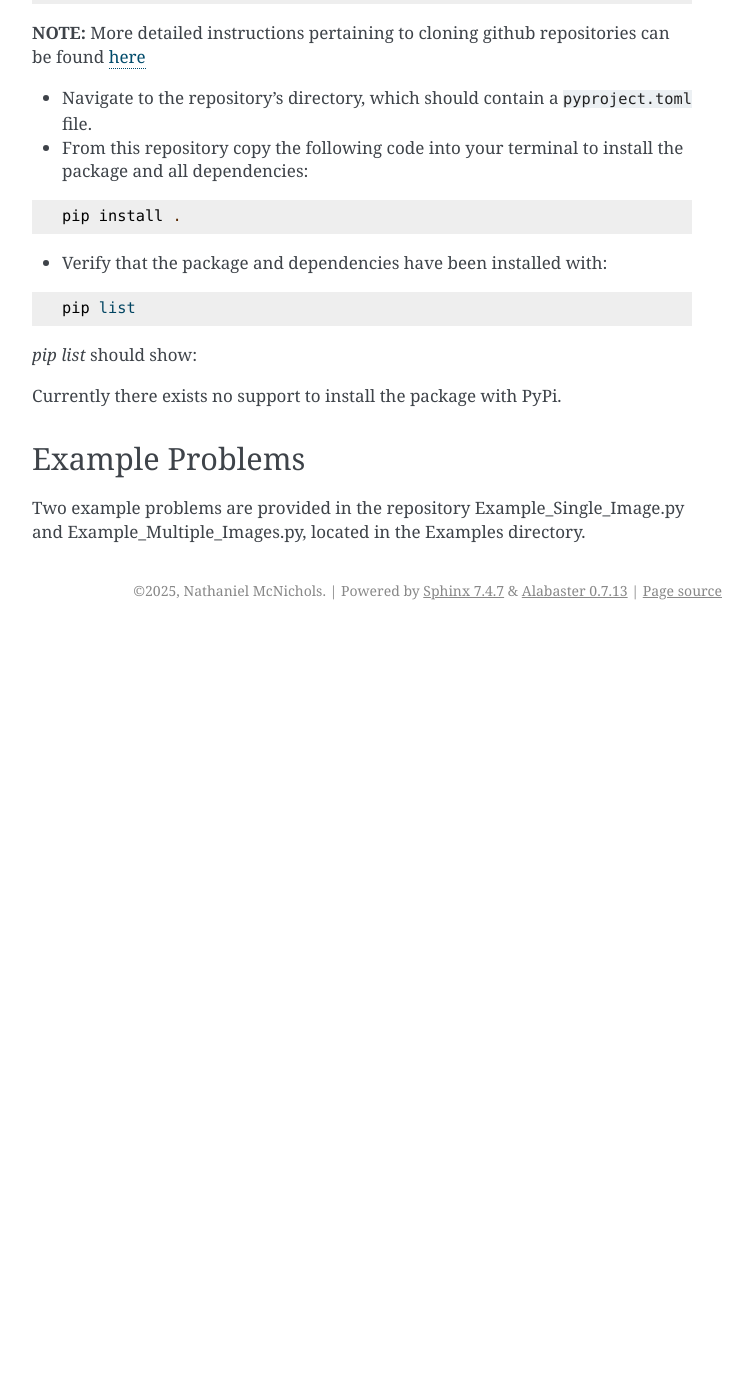
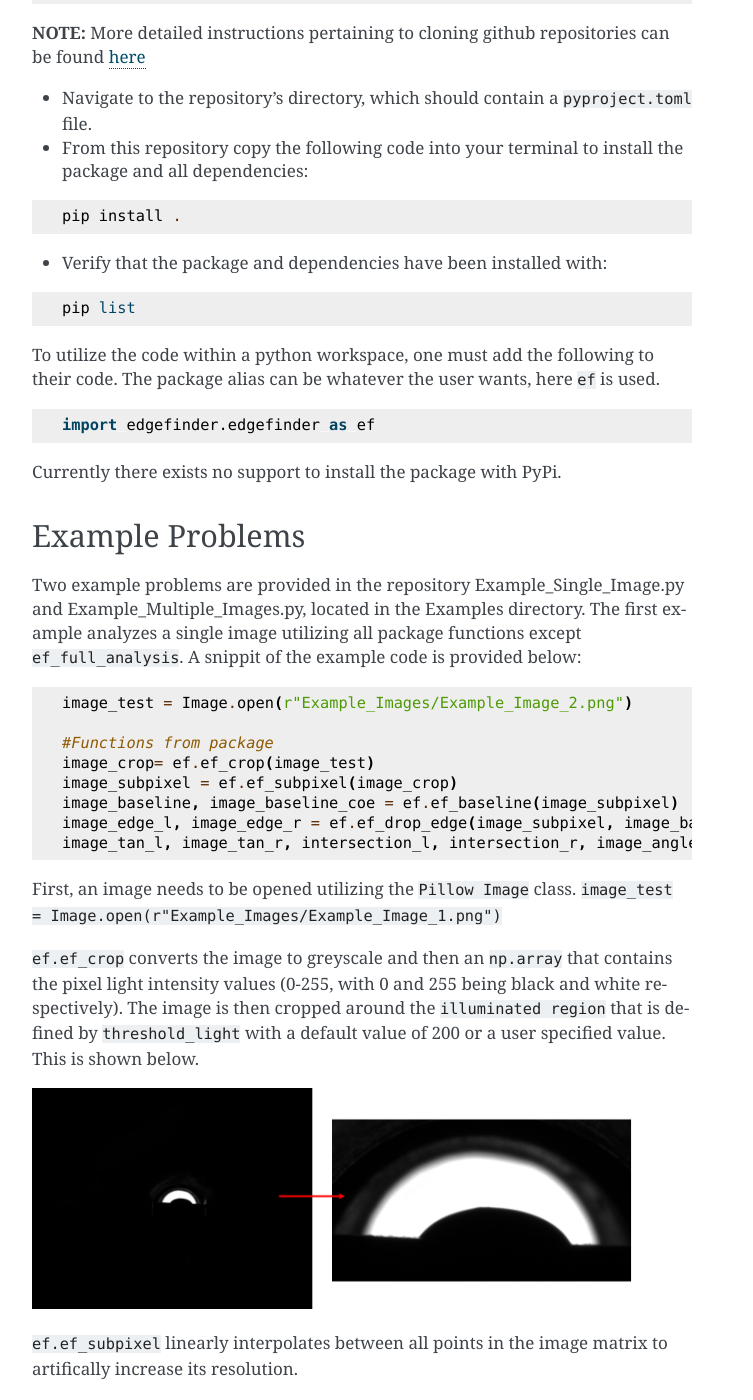
Before and after one commit to mcnichon/SessileTestingDA, a Sphinx documentation site: the page built from docs/Installation.rst, in a window 1280 px wide and 1400 px high, scrolled down 405 px. Shown: the whole window, without its empty margins (388-1141 px from the left). Built offline with Sphinx 7.4.7, drawn with Linux system fonts in a browser that asks for light colours; before the commit the page ends 1035 px from its top, so only the background shows below that; some of the changed text lies outside the part shown.

Commit message:
Update Installation.rst

```diff
--- a/docs/Installation.rst
+++ b/docs/Installation.rst
@@ -27,9 +27,11 @@ Currently, to install the package, the github repository must to be cloned. To d
 
     pip list
 
-`pip list` should show:
+To utilize the code within a python workspace, one must add the following to their code. The package alias can be whatever the user wants, here ``ef`` is used.
 
+.. code-block:: python
 
+    import edgefinder.edgefinder as ef
 
 Currently there exists no support to install the package with PyPi.
 
@@ -37,4 +39,32 @@ Currently there exists no support to install the package with PyPi.
 Example Problems
 -------------
 
-Two example problems are provided in the repository Example_Single_Image.py and Example_Multiple_Images.py, located in the Examples directory.
+Two example problems are provided in the repository Example_Single_Image.py and Example_Multiple_Images.py, located in the Examples directory. The first example analyzes a single image utilizing all package functions except ``ef_full_analysis``. A snippit of the example code is provided below:
+
+.. code-block:: python
+
+    image_test = Image.open(r"Example_Images/Example_Image_2.png")
+
+    #Functions from package
+    image_crop= ef.ef_crop(image_test)
+    image_subpixel = ef.ef_subpixel(image_crop)
+    image_baseline, image_baseline_coe = ef.ef_baseline(image_subpixel)
+    image_edge_l, image_edge_r = ef.ef_drop_edge(image_subpixel, image_baseline)
+    image_tan_l, image_tan_r, intersection_l, intersection_r, image_angle = ef.ef_angle_tan(image_subpixel, image_edge_l, image_edge_r, image_baseline_coe)
+
+First,  an image needs to be opened utilizing the ``Pillow Image`` class. ``image_test = Image.open(r"Example_Images/Example_Image_1.png")``
+
+``ef.ef_crop`` converts the image to greyscale and then an ``np.array`` that contains the pixel light intensity values (0-255, with 0 and 255 being black and white respectively). The image is then cropped around the ``illuminated region`` that is defined by ``threshold_light`` with a default value of 200 or a user specified value. This is shown below.
+
+.. image:: images/crop.png
+    :width: 600
+
+``ef.ef_subpixel`` linearly interpolates between all points in the image matrix to artifically increase its resolution.
+
+``ef.ef_baseline`` starts at the bottom left corner of the image, finding the first instance in each row where the pixel reaches the edge of the baseplate/drop via the ``threshold_dark`` pixel value . A linear fit is then applied to select points at the two ends of this array defined by ``bl_fit`` and ``bl_ignore``.
+
+``ef.ef_edge`` finds the left and right edge of the droplet, as defined by the ``threshold_dark`` value, by starting in its approximate center and iterating up until reaching the top. Then, it iterates down from the center stopping if the baseline is reached before the threshold value. This will account for any non-horizontal baselines.
+
+``ef.ef_tan`` finds the tangent line next of the droplet where it touches the baseplate. Similar to the baseline, the points used for this linear interpolation are defined by ``tan_fit`` and ``tan_ignore`` variables to account for inconsistencies in the image.
+
+The result of each of these functions is shown below on an analyzed image.
```
